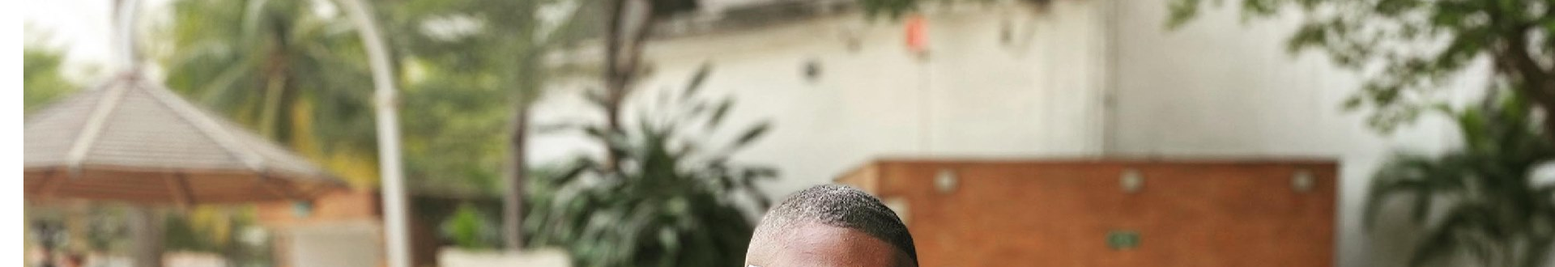
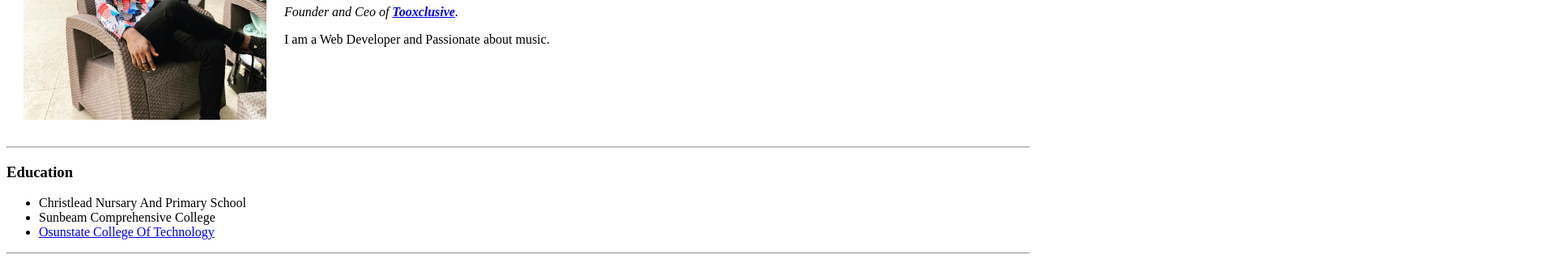
Before and after one commit to asapnelz/CV, a plain HTML site: page index.html in a window 1280 px wide. Shown: the part 181-511 px from the top of the page at 81% size, 1920 px wide, since content can reach past the window. Drawn offline with Linux system fonts and the light colour scheme.

Commit message:
updated2

```diff
--- a/index.html
+++ b/index.html
@@ -9,7 +9,7 @@
 <body>
     <table cellspacing="20">
         <tr>
-            <td> <img src="ok2.jpg" alt="nelz profile picture"></td>
+            <td> <img src="ok2.jpg" alt="nelz profile picture" width="300" height="300"></td>
             <td><h1>Nelz</h1>
                 <p><em>Founder and Ceo of <strong><a href="https://www.tooxclusive.com">Tooxclusive</a></strong>.</em></p>
                  <p>I am a Web Developer and Passionate about music.</p></td>
```
